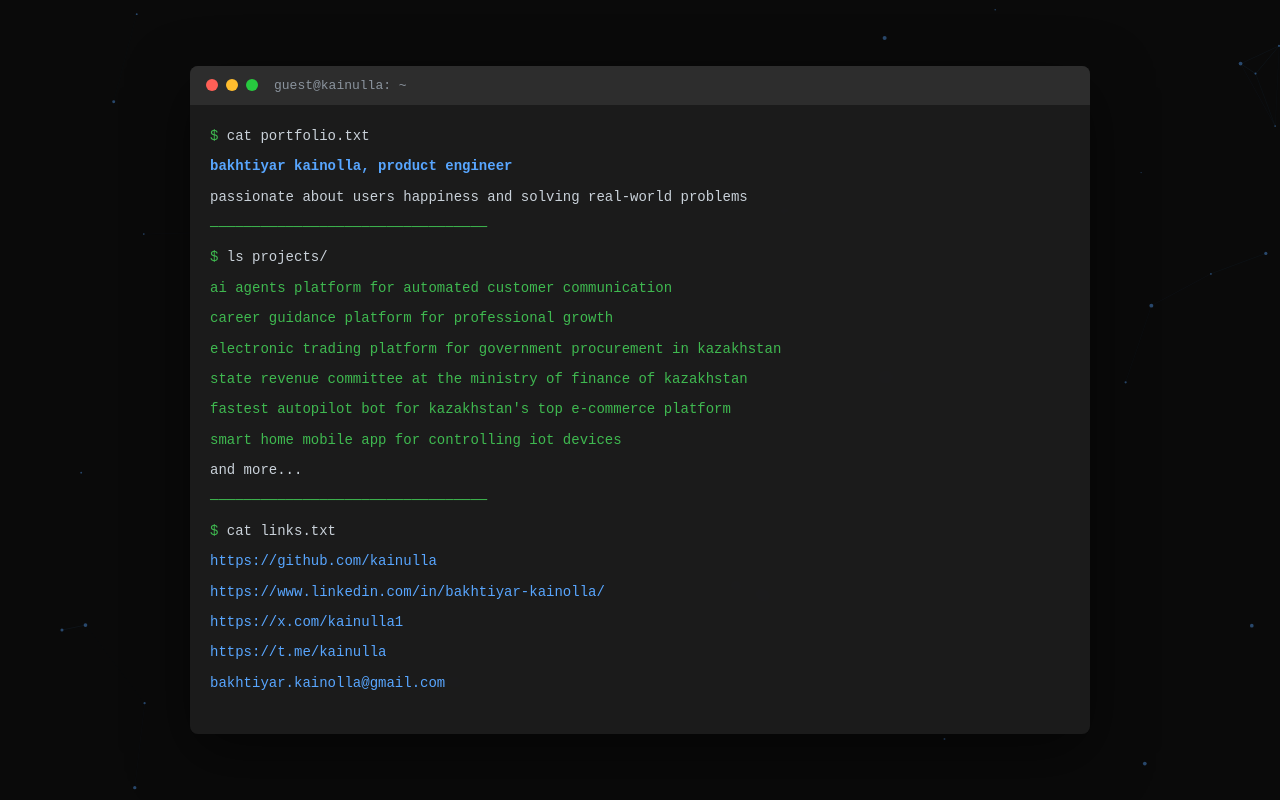
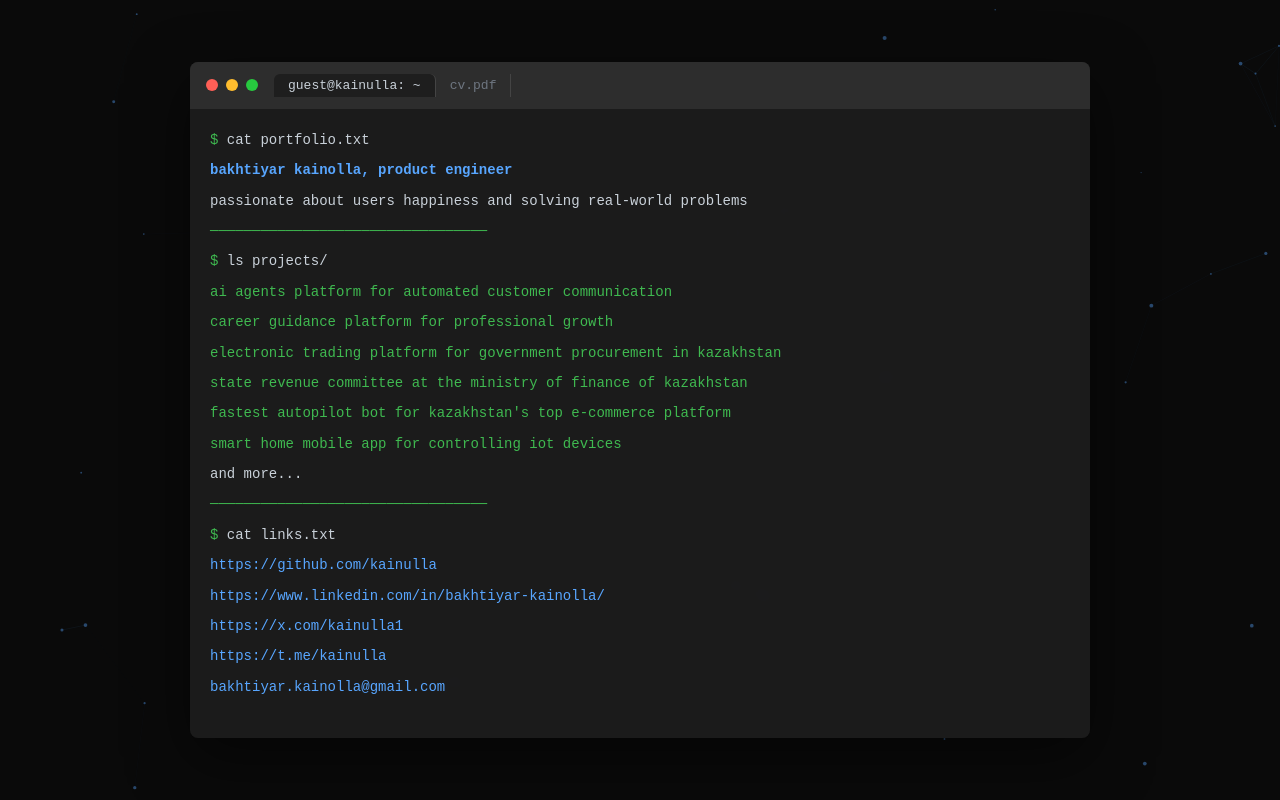
Before and after one commit to knull-a/me, a plain HTML site: page index.html in a window 1280 px wide. Drawn offline with Linux system fonts and the light colour scheme.

Commit message:
feat: /cv

```diff
--- a/index.html
+++ b/index.html
@@ -16,7 +16,10 @@
                 <span class="button minimize"></span>
                 <span class="button maximize"></span>
             </div>
-            <div class="title">guest@kainulla: ~</div>
+            <div class="tabs">
+                <div class="tab active">guest@kainulla: ~</div>
+                <a href="cv.pdf" target="_blank" class="tab">cv.pdf</a>
+            </div>
         </div>
         <div class="terminal-body">
             <div id="output"></div>
--- a/script.js
+++ b/script.js
@@ -84,6 +84,7 @@ function displayPortfolio() {
         const href = isEmail ? `mailto:${link}` : link;
         addOutput(`<a href="${href}" target="_blank" class="link">${link}</a>`);
     });
+
 }
 
 // Animated particle background
--- a/style.css
+++ b/style.css
@@ -47,6 +47,7 @@ body {
 .buttons {
     display: flex;
     gap: 8px;
+    flex-shrink: 0;
 }
 
 .button {
@@ -67,9 +68,43 @@ body {
     background: #27c93f;
 }
 
-.title {
-    color: #8b949e;
+.tabs {
+    display: flex;
+    gap: 0;
+    overflow: hidden;
+    min-width: 0;
+    flex: 1;
+}
+
+.tab {
+    color: #6e7681;
+    font-family: 'Courier New', Courier, monospace;
     font-size: 13px;
+    padding: 4px 14px;
+    border-right: 1px solid #444;
+    text-decoration: none;
+    cursor: default;
+    white-space: nowrap;
+    overflow: hidden;
+    text-overflow: ellipsis;
+    min-width: 0;
+}
+
+.tab.active {
+    color: #c9d1d9;
+    background: #1e1e1e;
+    border-radius: 6px 6px 0 0;
+    margin-bottom: -1px;
+}
+
+a.tab {
+    cursor: pointer;
+    transition: color 0.15s, background 0.15s;
+}
+
+a.tab:hover {
+    color: #c9d1d9;
+    background: rgba(255, 255, 255, 0.05);
 }
 
 .terminal-body {
@@ -77,6 +112,8 @@ body {
     color: #c9d1d9;
     font-size: 14px;
     line-height: 1.6;
+    overflow-wrap: break-word;
+    word-break: break-all;
 }
 
 #output {
@@ -137,3 +174,15 @@ body {
         padding: 15px;
     }
 }
+
+@media (max-width: 380px) {
+    .terminal-header {
+        padding: 10px 10px;
+        gap: 10px;
+    }
+
+    .tab {
+        font-size: 11px;
+        padding: 3px 8px;
+    }
+}
```
Also changed, not shown: 1 other file.
